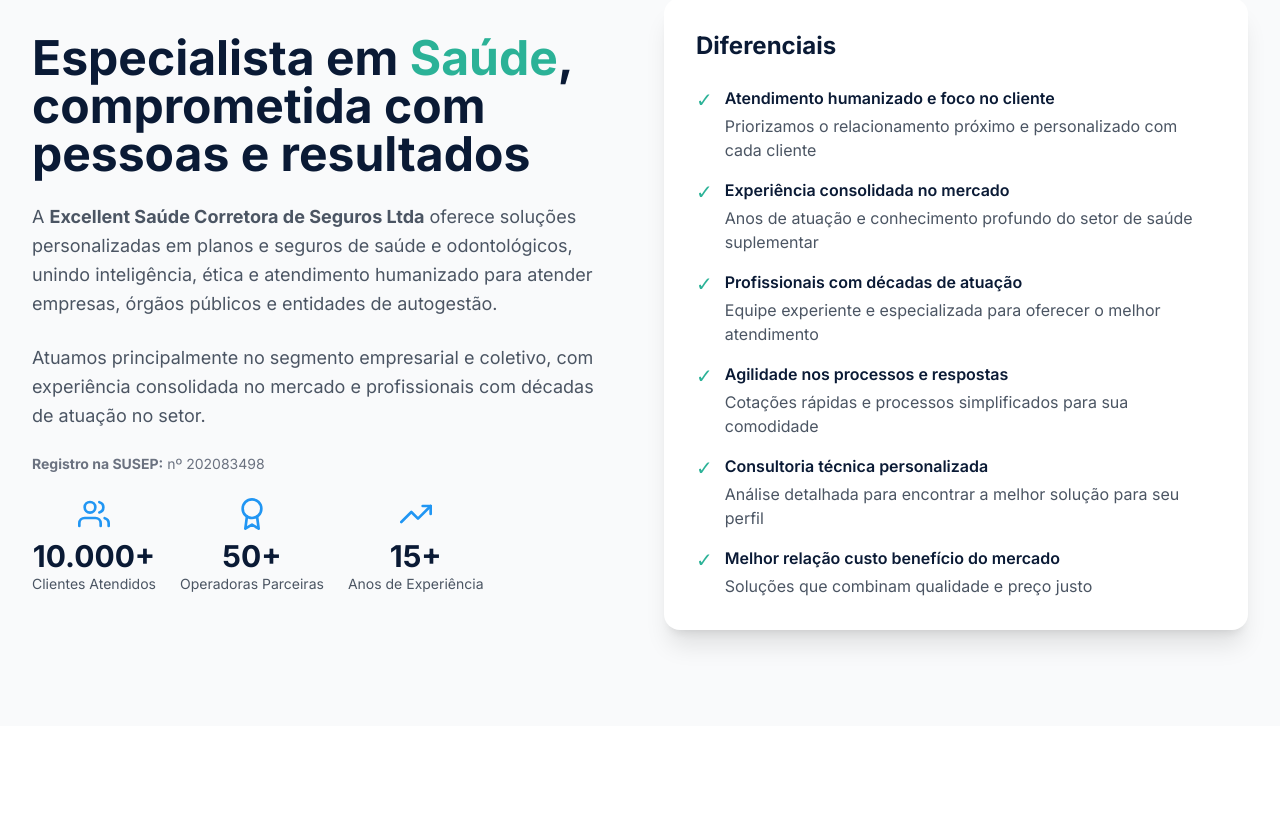
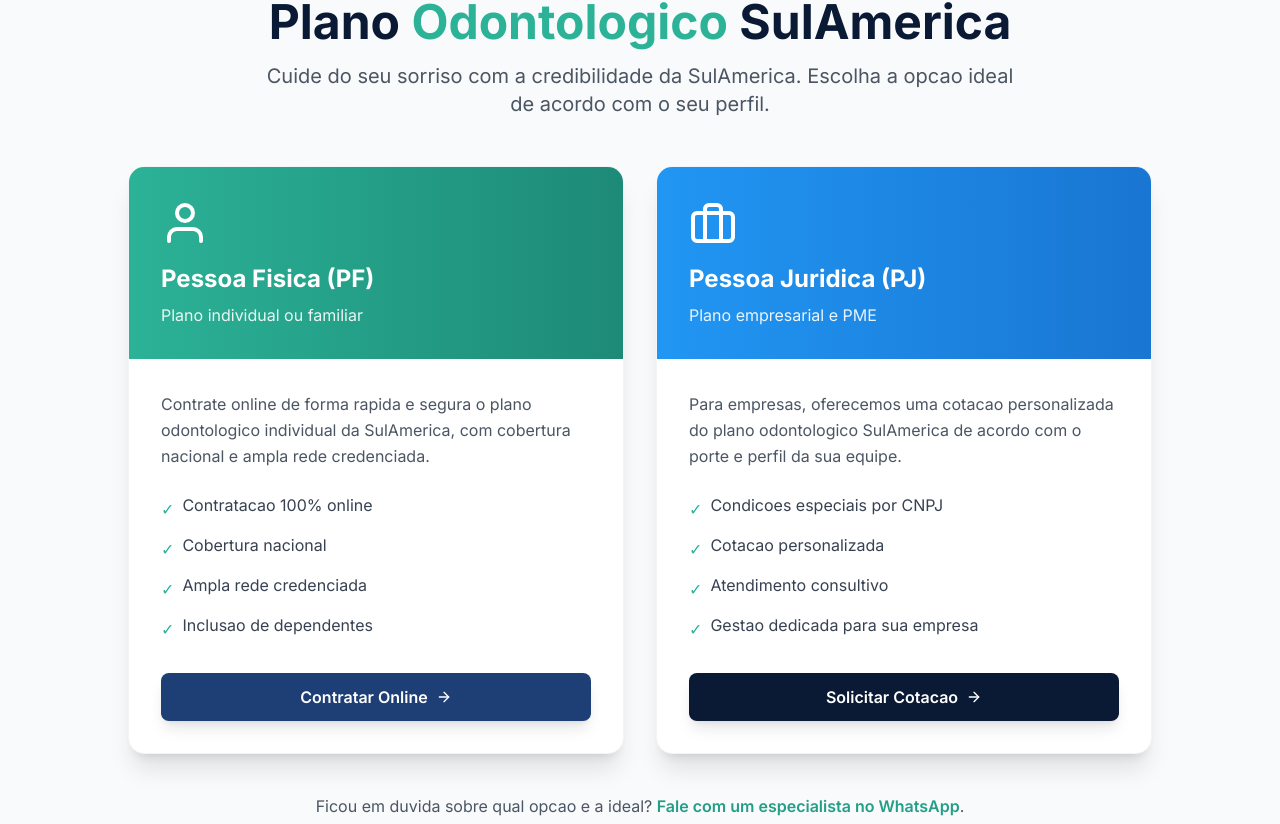
Before and after one commit to phsftech-fz/excellentsaude, a Next.js app: page / in a window 1280 px wide. Shown: the part 4874-5698 px from the top of the page. Built offline with nearby package versions, Linux system fonts and the light colour scheme.

Commit message:
Signed-off-by: PH <phsftech@gmail.com>

```diff
--- a/app/page.tsx
+++ b/app/page.tsx
@@ -3,6 +3,7 @@
 import PlanTypes from '@/components/sections/PlanTypes'
 import Operadoras from '@/components/sections/Operadoras'
 import OperadorasDetalhes from '@/components/sections/OperadorasDetalhes'
+import OdontoSulAmerica from '@/components/sections/OdontoSulAmerica'
 import About from '@/components/sections/About'
 import Testimonials from '@/components/sections/Testimonials'
 import QuickQuote from '@/components/sections/QuickQuote'
@@ -15,6 +16,7 @@
       <PlanTypes />
       <Operadoras />
       <OperadorasDetalhes />
+      <OdontoSulAmerica />
       <About />
       <Testimonials />
       <QuickQuote />
--- /dev/null
+++ b/components/sections/OdontoSulAmerica.tsx
@@ -0,0 +1,114 @@
+import { FiArrowRight, FiUser, FiBriefcase } from 'react-icons/fi'
+
+const SULAMERICA_PF_URL = 'https://sulamericaodontoindividual.com.br/?corretora=excellentseguros'
+
+export default function OdontoSulAmerica() {
+  return (
+    <section id="odonto" className="section-padding bg-gray-50">
+      <div className="container-custom">
+        <div className="text-center mb-12">
+          <h2 className="text-4xl md:text-5xl font-bold text-excellent-navy-900 mb-4">
+            Plano <span className="text-excellent-green-500">Odontologico</span> SulAmerica
+          </h2>
+          <p className="text-xl text-gray-600 max-w-3xl mx-auto">
+            Cuide do seu sorriso com a credibilidade da SulAmerica. Escolha a opcao ideal de acordo com o seu perfil.
+          </p>
+        </div>
+
+        <div className="grid md:grid-cols-2 gap-8 max-w-5xl mx-auto">
+          <div className="bg-white rounded-2xl shadow-xl overflow-hidden hover:shadow-2xl transition-all duration-300 transform hover:-translate-y-2 border border-gray-100">
+            <div className="bg-gradient-to-r from-excellent-green-500 to-excellent-green-700 p-8 text-white">
+              <FiUser size={48} className="mb-4" />
+              <h3 className="text-2xl font-bold mb-2">Pessoa Fisica (PF)</h3>
+              <p className="text-white/90">Plano individual ou familiar</p>
+            </div>
+
+            <div className="p-8">
+              <p className="text-gray-600 mb-6 leading-relaxed">
+                Contrate online de forma rapida e segura o plano odontologico individual da SulAmerica, com cobertura nacional e ampla rede credenciada.
+              </p>
+
+              <ul className="space-y-3 mb-8">
+                <li className="flex items-start space-x-2">
+                  <span className="text-excellent-green-500 mt-1">✓</span>
+                  <span className="text-gray-700">Contratacao 100% online</span>
+                </li>
+                <li className="flex items-start space-x-2">
+                  <span className="text-excellent-green-500 mt-1">✓</span>
+                  <span className="text-gray-700">Cobertura nacional</span>
+                </li>
+                <li className="flex items-start space-x-2">
+                  <span className="text-excellent-green-500 mt-1">✓</span>
+                  <span className="text-gray-700">Ampla rede credenciada</span>
+                </li>
+                <li className="flex items-start space-x-2">
+                  <span className="text-excellent-green-500 mt-1">✓</span>
+                  <span className="text-gray-700">Inclusao de dependentes</span>
+                </li>
+              </ul>
+
+              <a
+                href={SULAMERICA_PF_URL}
+                target="_blank"
+                rel="noopener noreferrer"
+                className="btn-primary w-full flex items-center justify-center space-x-2"
+              >
+                <span>Contratar Online</span>
+                <FiArrowRight />
+              </a>
+            </div>
+          </div>
+
+          <div className="bg-white rounded-2xl shadow-xl overflow-hidden hover:shadow-2xl transition-all duration-300 transform hover:-translate-y-2 border border-gray-100">
+            <div className="bg-gradient-to-r from-excellent-blue-500 to-excellent-blue-700 p-8 text-white">
+              <FiBriefcase size={48} className="mb-4" />
+              <h3 className="text-2xl font-bold mb-2">Pessoa Juridica (PJ)</h3>
+              <p className="text-white/90">Plano empresarial e PME</p>
+            </div>
+
+            <div className="p-8">
+              <p className="text-gray-600 mb-6 leading-relaxed">
+                Para empresas, oferecemos uma cotacao personalizada do plano odontologico SulAmerica de acordo com o porte e perfil da sua equipe.
+              </p>
+
+              <ul className="space-y-3 mb-8">
+                <li className="flex items-start space-x-2">
+                  <span className="text-excellent-green-500 mt-1">✓</span>
+                  <span className="text-gray-700">Condicoes especiais por CNPJ</span>
+                </li>
+                <li className="flex items-start space-x-2">
+                  <span className="text-excellent-green-500 mt-1">✓</span>
+                  <span className="text-gray-700">Cotacao personalizada</span>
+                </li>
+                <li className="flex items-start space-x-2">
+                  <span className="text-excellent-green-500 mt-1">✓</span>
+                  <span className="text-gray-700">Atendimento consultivo</span>
+                </li>
+                <li className="flex items-start space-x-2">
+                  <span className="text-excellent-green-500 mt-1">✓</span>
+                  <span className="text-gray-700">Gestao dedicada para sua empresa</span>
+                </li>
+              </ul>
+
+              <a
+                href={SULAMERICA_PF_URL}
+                target="_blank"
+                rel="noopener noreferrer"
+                className="btn-secondary w-full flex items-center justify-center space-x-2"
+              >
+                <span>Solicitar Cotacao</span>
+                <FiArrowRight />
+              </a>
+            </div>
+          </div>
+        </div>
+
+        <div className="mt-10 text-center">
+          <p className="text-gray-600">
+            Ficou em duvida sobre qual opcao e a ideal? <a href="https://wa.me/5551995567277" target="_blank" rel="noopener noreferrer" className="text-excellent-green-600 font-semibold hover:underline">Fale com um especialista no WhatsApp</a>.
+          </p>
+        </div>
+      </div>
+    </section>
+  )
+}
```
